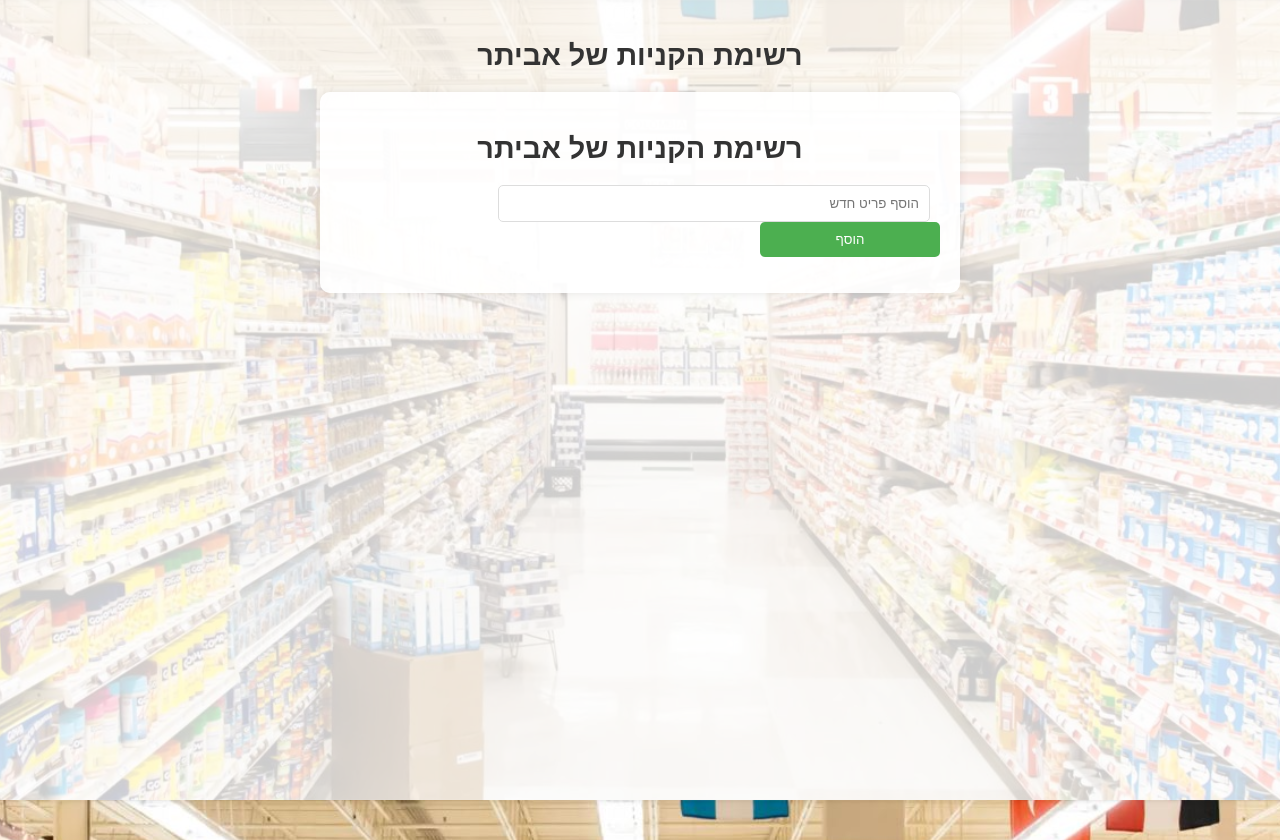
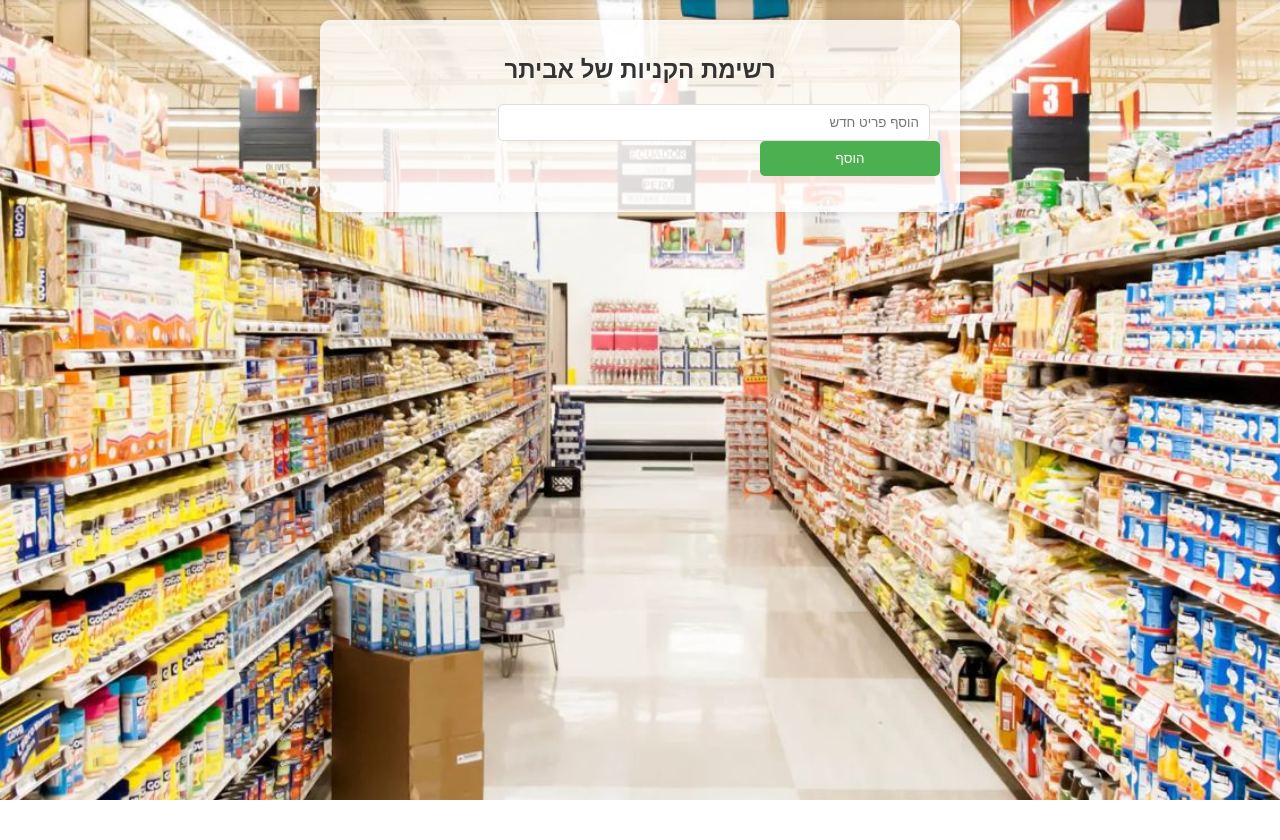
Before and after one commit to evyatar321/shopping-list-app2, a website: page public/index.html in a window 1280 px wide. After the commit the page ends 800 px from the top, so only its background shows below. Drawn offline with Linux system fonts and the light colour scheme; no server answers.

Commit message:
Update index.html

```diff
--- a/public/index.html
+++ b/public/index.html
@@ -8,28 +8,21 @@
         body {
             font-family: Arial, sans-serif;
             margin: 0;
-            padding: 20px;
+            padding: 0;
             background-image: url('grocery-background.jpg');
             background-size: cover;
             background-position: center;
             background-attachment: fixed;
-            position: relative;
             min-height: 100vh;
-        }
-        body::before {
-            content: "";
-            position: fixed;
-            top: 0;
-            left: 0;
-            right: 0;
-            bottom: 0;
-            background-color: rgba(255, 255, 255, 0.8);
-            z-index: -1;
+            display: flex;
+            justify-content: center;
+            align-items: flex-start;
         }
         .container {
+            width: 100%;
             max-width: 600px;
-            margin: 0 auto;
-            background-color: rgba(255, 255, 255, 0.9);
+            margin: 20px;
+            background-color: rgba(255, 255, 255, 0.8);
             padding: 20px;
             border-radius: 10px;
             box-shadow: 0 0 10px rgba(0, 0, 0, 0.1);
@@ -37,8 +30,9 @@
         h1 {
             text-align: center;
             color: #333;
-            font-size: 1.8em; /* מוקטן מעט */
+            font-size: 1.5em;
             margin-bottom: 20px;
+            white-space: nowrap;
         }
         #shopping-list {
             list-style-type: none;
@@ -87,14 +81,12 @@
             margin-left: 10px;
         }
         @media (max-width: 480px) {
-            body {
-                padding: 10px;
-            }
             .container {
+                margin: 10px;
                 padding: 15px;
             }
             h1 {
-                font-size: 1.5em;
+                font-size: 1.3em;
             }
             #new-item, #add-item {
                 width: 100%;
@@ -105,13 +97,14 @@
     </style>
 </head>
 <body>
-    <h1>רשימת הקניות של אביתר</h1>
-     <div class="container">
+    <div class="container">
         <h1>רשימת הקניות של אביתר</h1>
         <div>
             <input type="text" id="new-item" placeholder="הוסף פריט חדש">
             <button id="add-item">הוסף</button>
         </div>
+        <ul id="shopping-list"></ul>
+    </div>
         <ul id="shopping-list"></ul>
     </div>
     <ul id="shopping-list"></ul>
```
